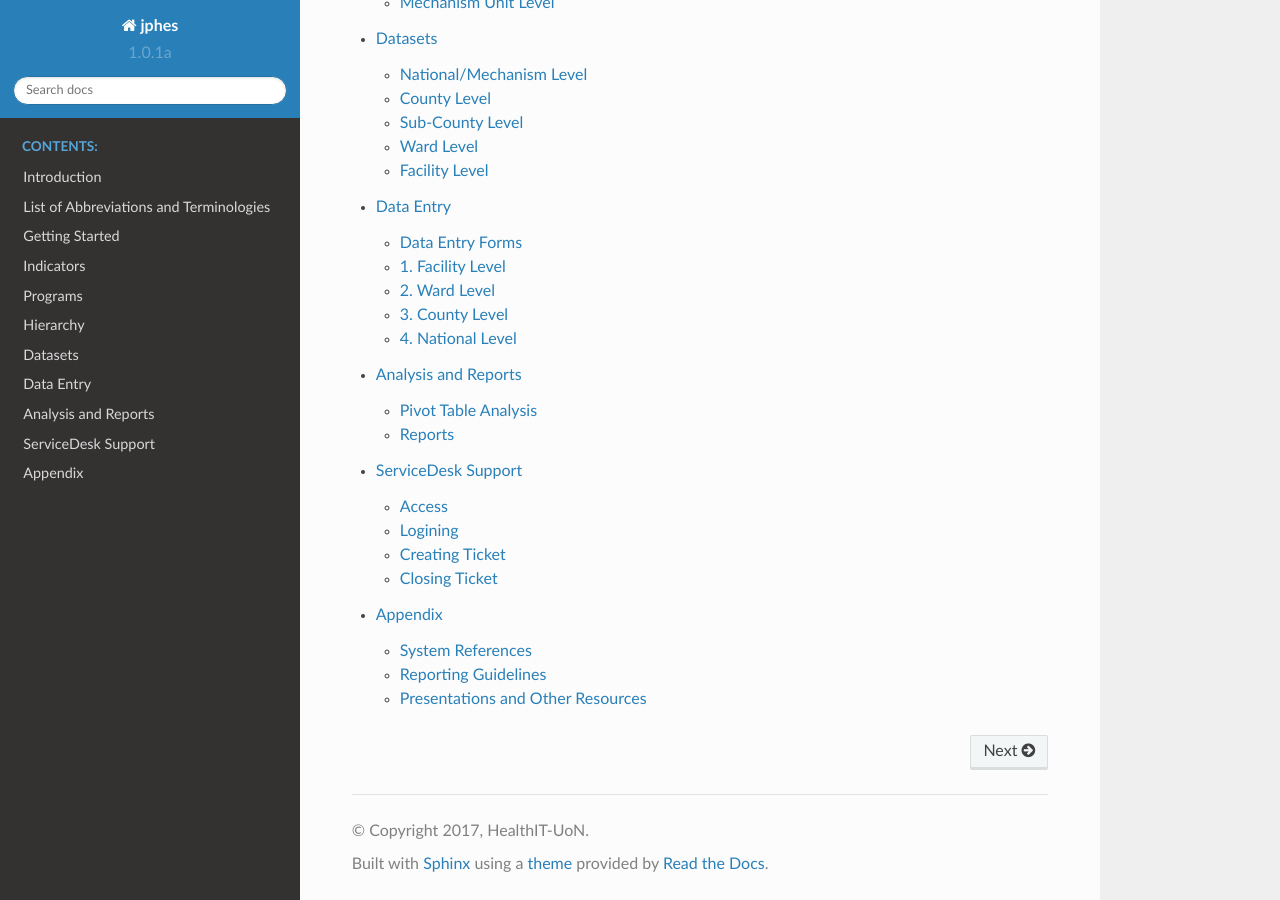
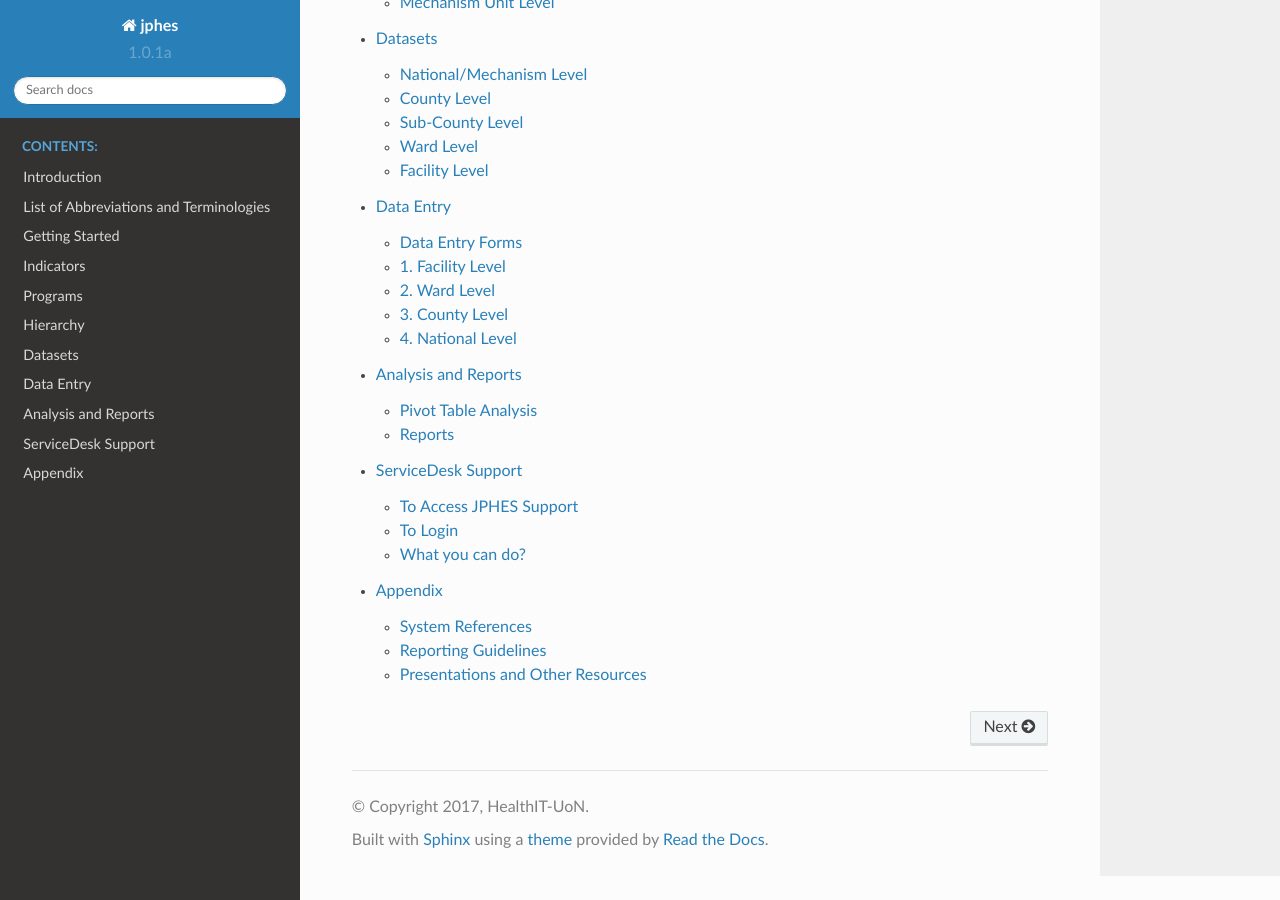
Before and after one commit to uonafya/jphes-docs, a Sphinx documentation site: the page built from source/index.rst, in a window 1280 px wide and 900 px high, scrolled down 1045 px. Built offline with Sphinx 7.4.7 and the Read the Docs theme 2.0.0, drawn with Linux system fonts in a browser that asks for light colours; some of the changed lines change nothing that is shown.

Commit message:
support page updates

```diff
--- a/source/support.rst
+++ b/source/support.rst
@@ -1,22 +1,74 @@
 ServiceDesk Support
 =====================
-Access
-----------
+Have any queries or require any support? Let us know via the service desk.
 
-How to access it?
+To Access JPHES Support
+-------------------------
+There are two ways of accessing the *JPHES Servicedesk portal*:
 
-Logining
+1. On the `JPHES landing page <http://jphes.uonbi.ac.ke>`_ , click on the JPHES support icon.
+2. When logged in JPHES Portal, search for *JPHES Support App* and click on it.
+
+.. figure::  _static/images/jphes-apps2.png
+
+F.g - JPHES Apps - (Support, Landing page, Documentation)
+
+**JPHES Servicedesk login page**
+
+.. figure::  _static/images/jphes-spiceworks-login.png
+
+F.g - Login Page.
+
+To Login
 -----------
+To create a ticket on the portal, you'll have to login.
 
-How to login?
+* To login simply enter your email address **(preferably work emailaddress)**, and click on the submit button.
+* A login link will be sent to your email address.
+* Login to your email, and open the email from *JPHES Support*, insided the mail sent click on the link to login to the portal.
+* It will redirect you to the JPHES Support page.
 
-Creating Ticket
------------------
+.. figure::  _static/images/jphes-spiceworks-login-link.png
 
-How to create a ticket?
+F.g - JPHES Support Login link sent to your email after submitting your email.
+
+.. figure::  _static/images/jphes-spiceworks-sent-email.png
+
+F.g - Sent Email with the login link.
+
+.. figure::  _static/images/jphes-support-page.png
+
+F.g - JPHES Support page (when logged in).
+
+What you can do?
+------------------
+Once you have logged in, there are serveral things you can do:
+
+* Create an new ticket.
+* Relply to a response of an an earlier ticket.
+* Close a ticket, if you're satisified with the response.
+* Access all tickets you have raised and their status.
 
 
-Closing Ticket
-----------------
+.. figure::  _static/images/jphes-create-ticket.png
 
-How to close a ticket?
+F.g Creating a ticket.
+
+
+.. figure::  _static/images/jphes-list-ticket.png
+
+F.g List of tickets. (NB. Filter by status-Open or Closed).
+
+
+.. figure::  _static/images/jphes-open-ticket.png
+
+F.g Ticket Detials.
+
+
+.. figure::  _static/images/jphes-responded-ticket.png
+
+F.g Ticket Response.
+
+.. figure::  _static/images/jphes-closed-ticket.png
+
+F.g Closed Ticket.
```
Also changed, not shown: 2 other files.
